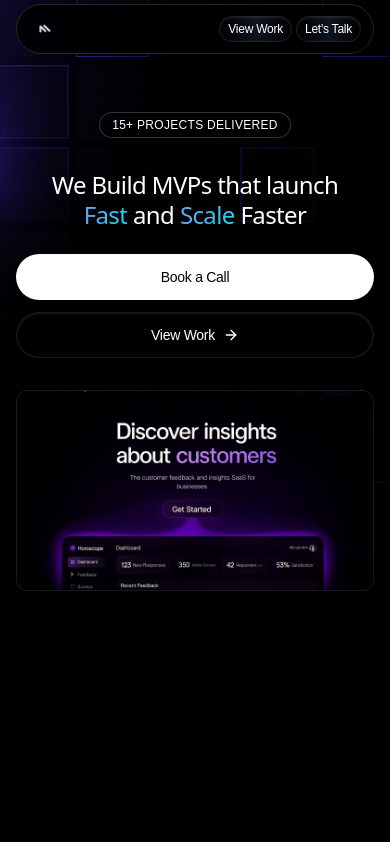
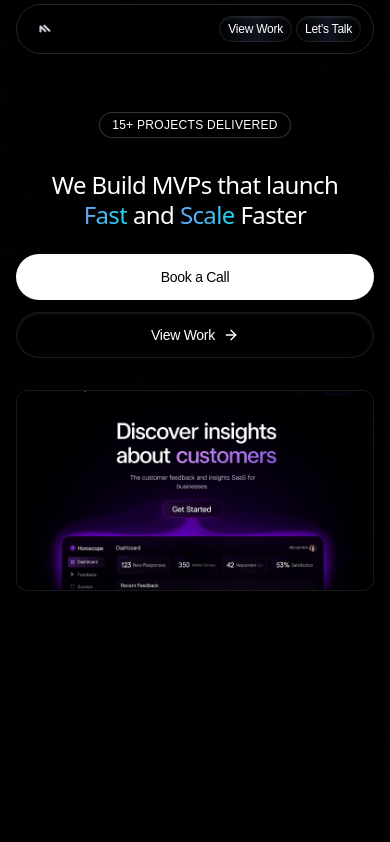
Before and after one commit to abhishekxdev/mymvfinal, a Next.js app: page / in a window 390 px wide. Shown: the top 842 px of the page. Built offline with nearby package versions, Linux system fonts and the light colour scheme; what tailwindcss-intersect, tailwindcss-motion would draw is missing.

Commit message:
Fix Mobile Background Image

```diff
--- a/app/globals.css
+++ b/app/globals.css
@@ -4,11 +4,29 @@
 
 body {
   font-family: Arial, Helvetica, sans-serif;
-  background-image: url('/bgbg.png');
-  background-size: cover;
-  background-position: center;
-  background-repeat: no-repeat;
-  background-attachment: fixed;
+}
+
+/* Desktop background */
+@media (min-width: 768px) {
+  body {
+    background-image: url('/bgbg.png');
+    background-size: cover;
+    background-position: center;
+    background-repeat: no-repeat;
+    background-attachment: fixed;
+  }
+}
+
+/* Mobile background - without fixed attachment */
+@media (max-width: 767px) {
+  body {
+    background-image: url('/bgbg.png');
+    background-size: cover;
+    background-position: center;
+    background-repeat: no-repeat;
+    background-attachment: scroll;
+    min-height: 100vh;
+  }
 }
 
 @layer base {
```
